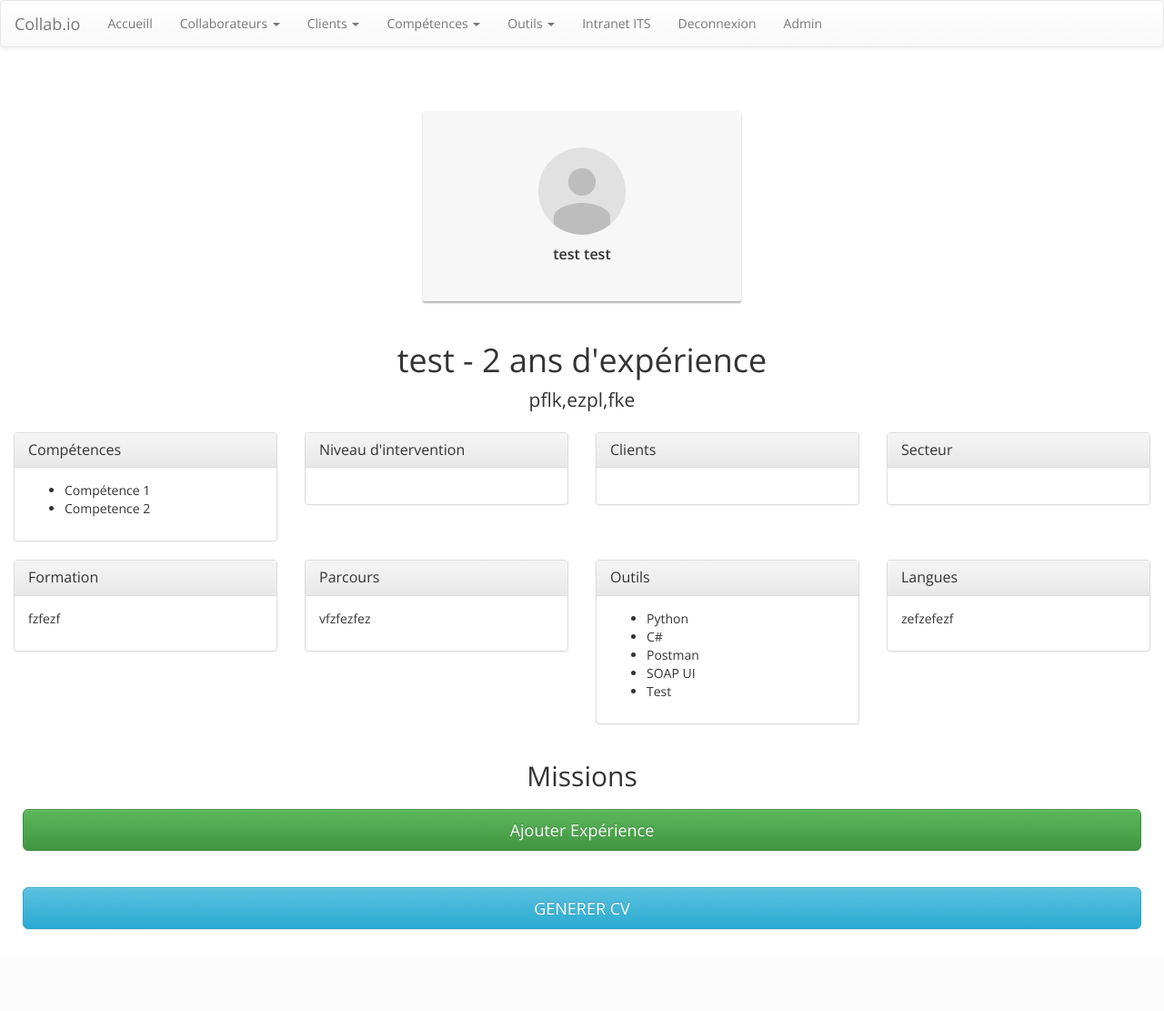
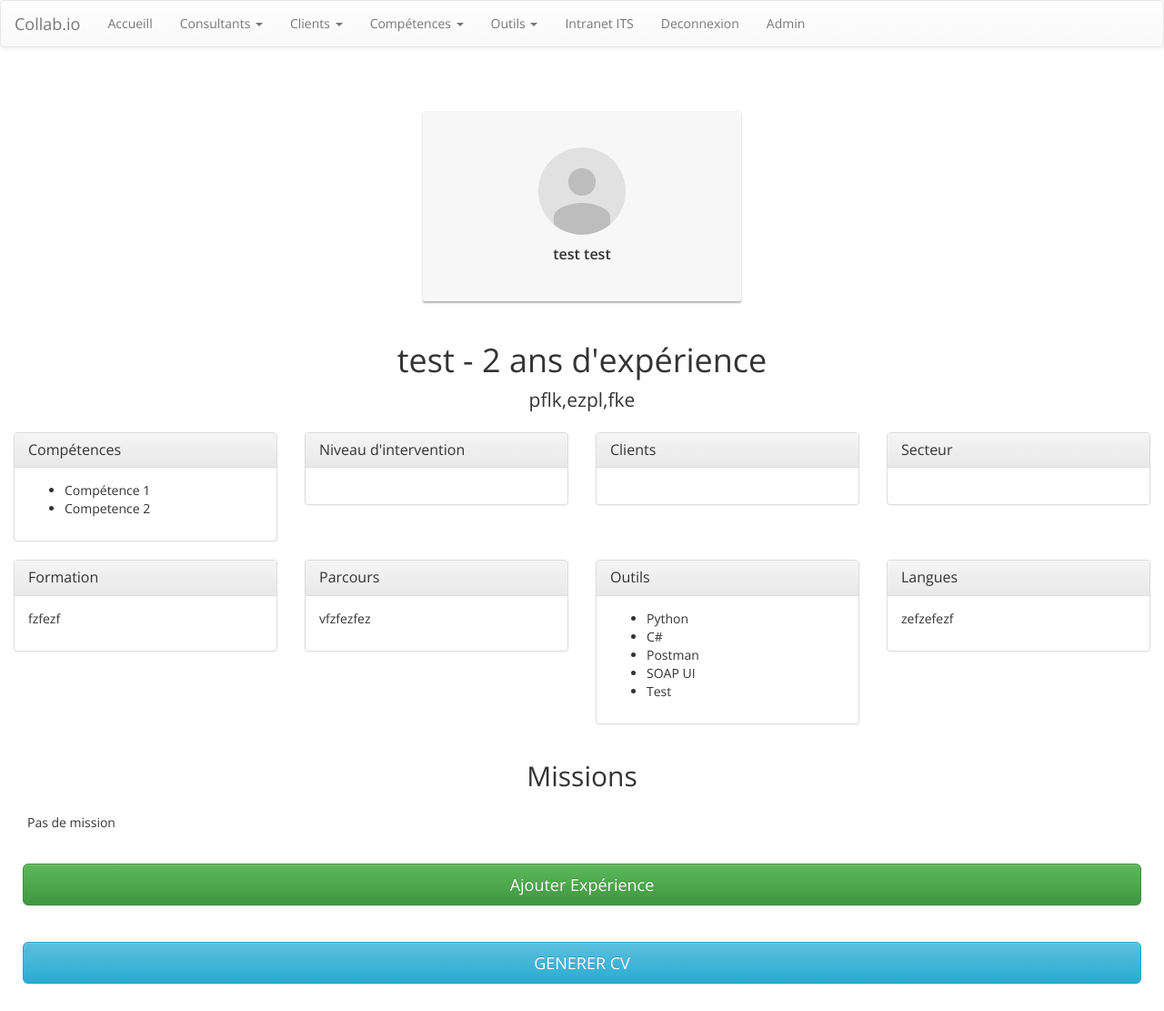
Before and after one commit to oquem/DCThemis, a Django app: page /consultant/3/ in a window 1280 px wide. Shown: the whole page at 91% size. Before the commit the page ends 1051 px from the top, so only its background shows below. Run offline with Django 3.2, Linux system fonts and the light colour scheme; the first user in the database is signed in; data comes from the database, SQL or seed files in the repository; some libraries are stand-ins or nearby versions.

Commit message:
controle presence mission
Ajout d'un texte si aucune mission sur la page détial d'un collaborateur

```diff
--- a/collab/templates/collab/base.html
+++ b/collab/templates/collab/base.html
@@ -25,10 +25,10 @@
             <div class="collapse navbar-collapse" id="navcol-1">
                 <ul class="nav navbar-nav">
                     <li role="presentation"><a href="{% url 'index'%}">Accueill</a></li>
-                    <li class="dropdown"><a class="dropdown-toggle" data-toggle="dropdown" aria-expanded="false" href="#">Collaborateurs <span class="caret"></span></a>
+                    <li class="dropdown"><a class="dropdown-toggle" data-toggle="dropdown" aria-expanded="false" href="#">Consultants <span class="caret"></span></a>
                         <ul class="dropdown-menu" role="menu">
-                            <li role="presentation"><a href="{% url 'liste_consultant'%}">Liste Collaborateurs</a></li>
-                            <li role="presentation"><a href="{% url 'collaborateursCreateView'%}">Ajout d'un collaborateur</a></li>
+                            <li role="presentation"><a href="{% url 'liste_consultant'%}">Liste Consultants</a></li>
+                            <li role="presentation"><a href="{% url 'collaborateursCreateView'%}">Ajout d'un consultant</a></li>
                         </ul>
                     </li>
                     <li class="dropdown"><a class="dropdown-toggle" data-toggle="dropdown" aria-expanded="false" href="#">Clients <span class="caret"></span></a>
--- a/collab/templates/collab/detail_consultant2.html
+++ b/collab/templates/collab/detail_consultant2.html
@@ -136,6 +136,7 @@
             <div class="col-md-12">
                 <h2 class="text-center">Missions </h2></div>
         </div>
+        {% if mission_du_collab %}
         {% for mission in mission_du_collab %}
         {% with "/admin/collab/experiences/"|addstr:mission.pk|addstr:"/change/" as urlModif %}
         <div class="row">
@@ -153,6 +154,13 @@
         </div>
         {% endwith %}
         {% endfor %}
+        {% else %}
+        <div class="row">
+            <div class="col-md-12 colonne_xp">
+                <p>Pas de mission</p>
+            </div>
+        </div>
+        {% endif %}
         {% with "/admin/collab/experiences/add/?collaborateurMission="|addstr:collab.pk as urlAjout %}
         <div class="row" id="row_bouton_cv">
             <div class="col-md-12"><a class="btn btn-success btn-lg" role="button" href={{urlAjout}} target="_blank" id="bouton_ajout_expe" style="width:100%;">Ajouter Expérience</a></div>
```
